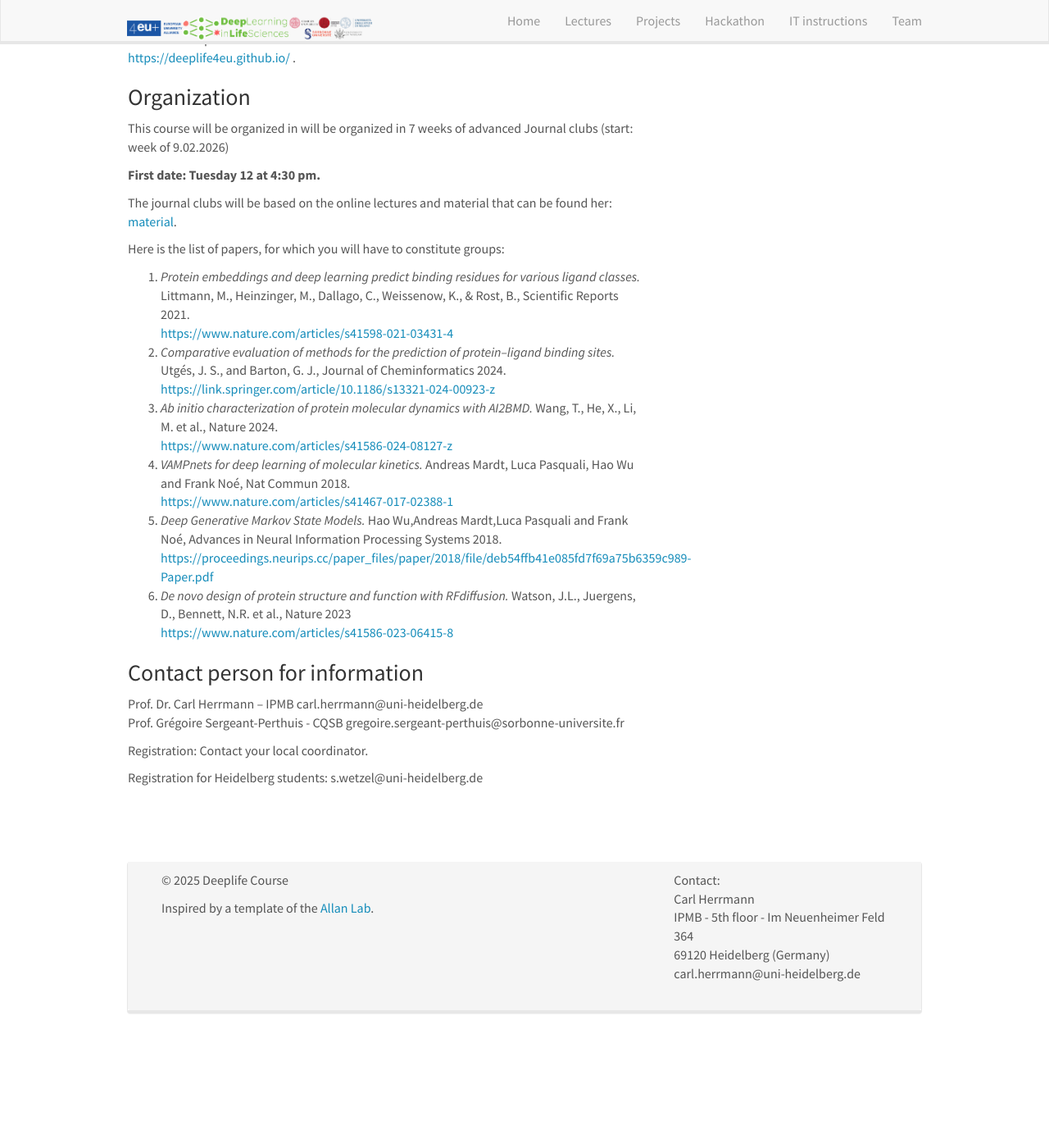
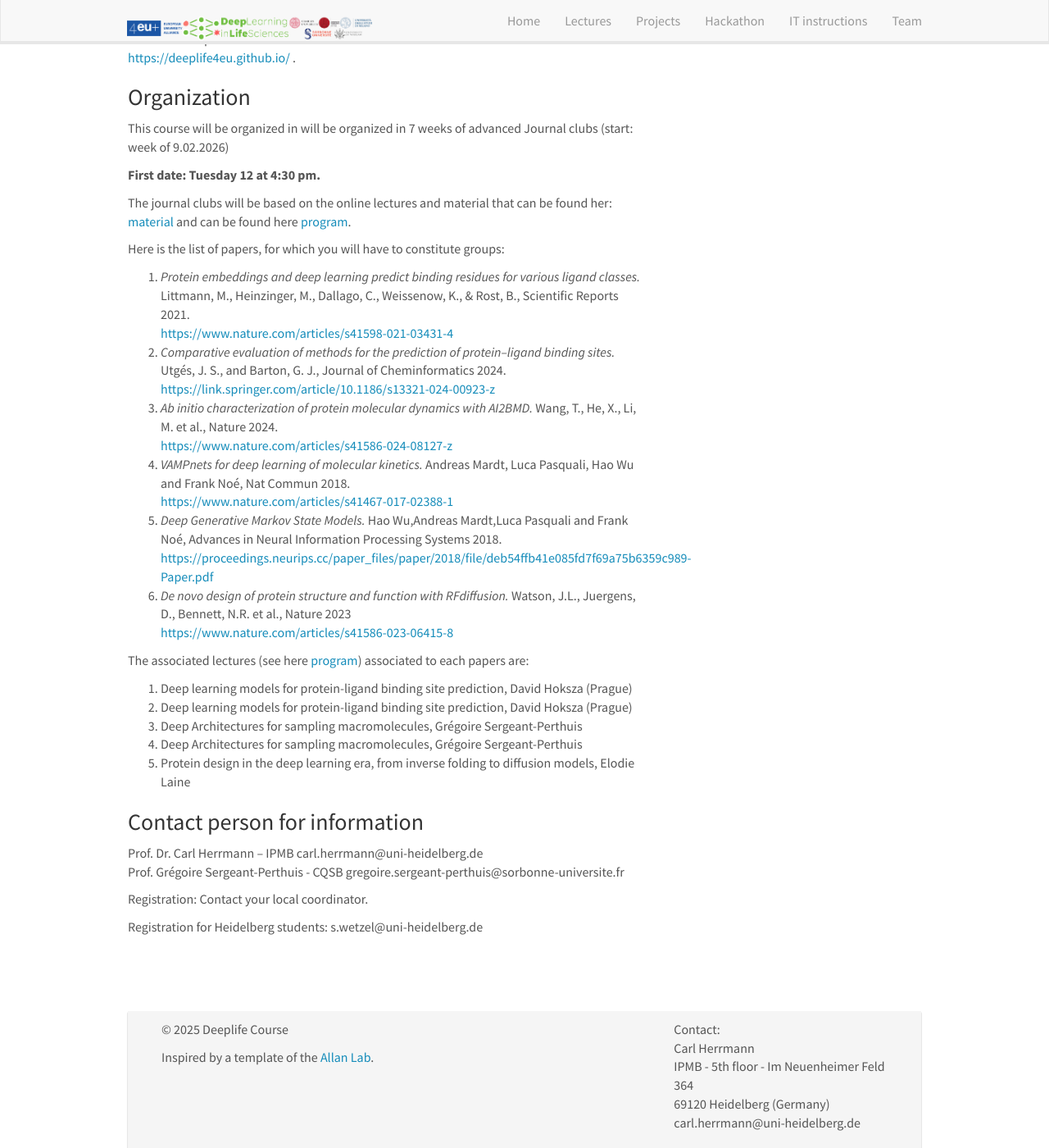
Before and after one commit to GregoireSU/deeplife4eu.github.io, a Jekyll site: the page built from _pages/home.md, in a window 1280 px wide and 1400 px high, scrolled down 857 px. Shown: the whole window at 82% size. Built offline with Jekyll 4.4.1, drawn with Linux system fonts in a browser that asks for light colours; nearby versions of some CDN libraries; before the commit the page ends 2115 px from its top, so only the background shows below that.

Commit message:
changed all

```diff
--- a/_pages/home.md
+++ b/_pages/home.md
@@ -42,7 +42,7 @@ This course will be organized in will be organized in 7 weeks of advanced Journa
 
 
 
-<p>The journal clubs will be based on the online lectures and material that can be found her: <a href="https://deeplife4eu.github.io/program">material</a>.
+<p>The journal clubs will be based on the online lectures and material that can be found her: <a href="https://deeplife4eu.github.io/program">material</a> and can be found here [program]({{ site.url }}{{ site.baseurl }}/program).
 <br></p>
 
 
@@ -95,6 +95,15 @@ Here is the list of papers, for which you will have to constitute groups:
 </ol>
 
 
+The associated lectures (see here [program]({{ site.url }}{{ site.baseurl }}/program)) associated to each papers are:
+
+1. Deep learning models for protein-ligand binding site prediction, David Hoksza (Prague)
+2. Deep learning models for protein-ligand binding site prediction, David Hoksza (Prague)
+4. Deep Architectures for sampling macromolecules, Grégoire Sergeant-Perthuis
+5. Deep Architectures for sampling macromolecules, Grégoire Sergeant-Perthuis
+6. Protein design in the deep learning era, from inverse folding to diffusion models, Elodie Laine
+
+
 ### Contact person for information
 Prof. Dr. Carl Herrmann – IPMB carl.herrmann@uni-heidelberg.de<br>
 Prof. Grégoire Sergeant-Perthuis - CQSB gregoire.sergeant-perthuis@sorbonne-universite.fr
```
